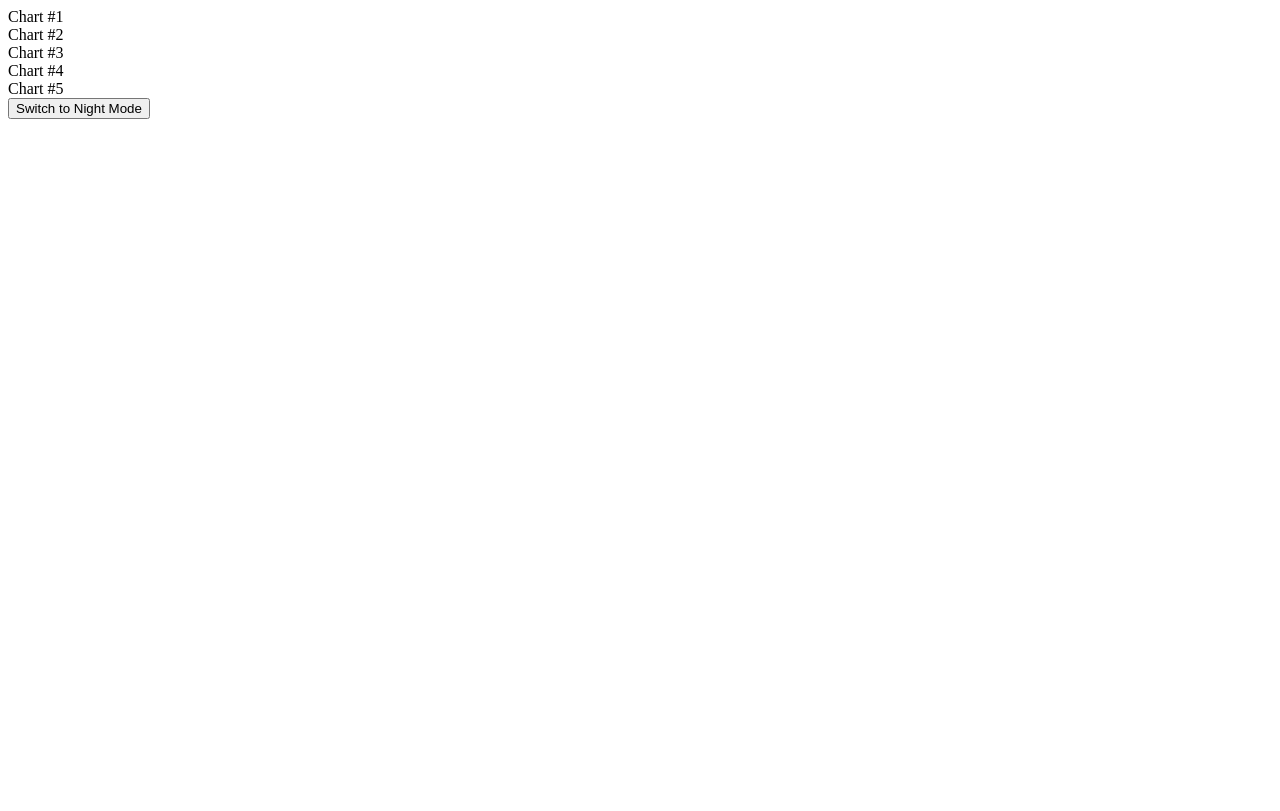
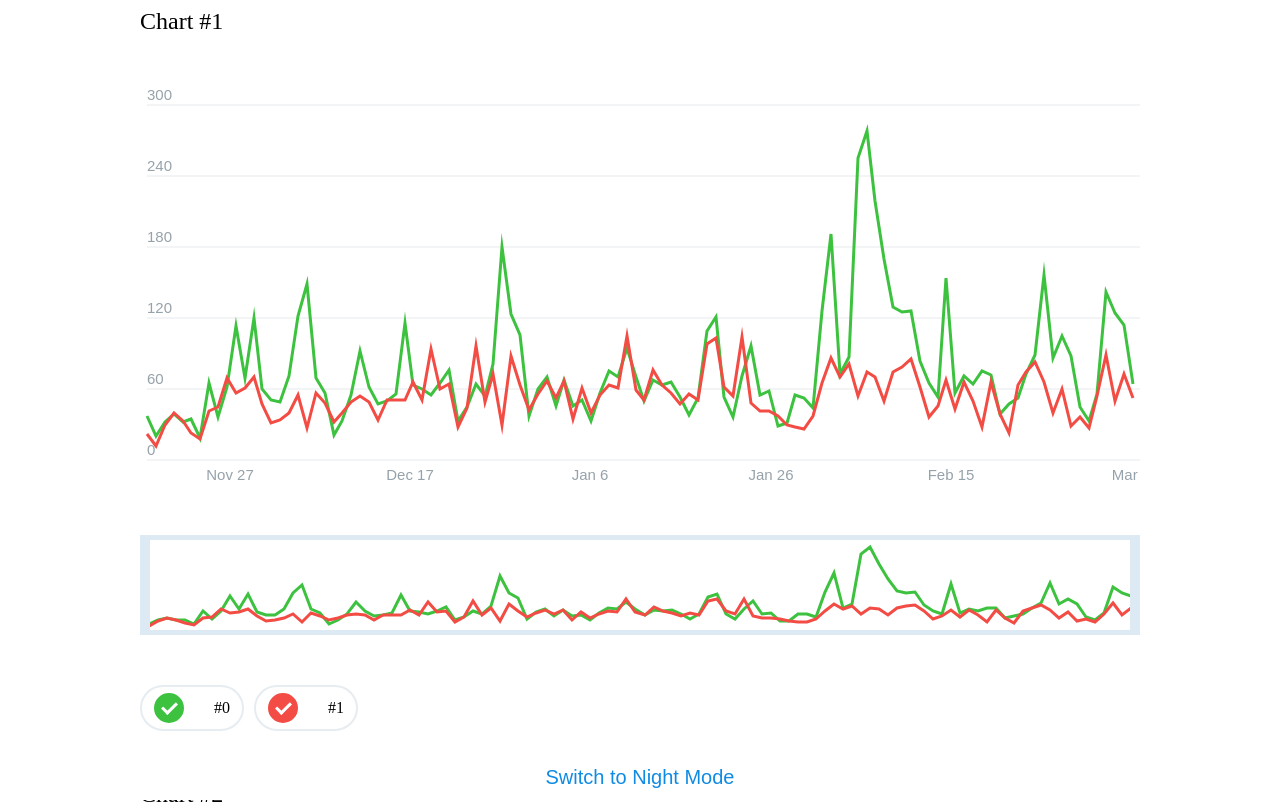
Before and after one commit to DimaKudosh/DimaKudosh.github.io, a plain HTML site: page telegram_contest/main.html in a window 1280 px wide. Shown: the top 811 px of the page. Drawn offline with Linux system fonts and the light colour scheme; files whose address does not match are found by name.

Commit message:
Fixed telegram contest js path

```diff
--- a/telegram_contest/main.html
+++ b/telegram_contest/main.html
@@ -30,6 +30,6 @@
 <div id="btn-container" class="btn-container">
     <button id="switch-mode-btn" class="btn">Switch to Night Mode</button>
 </div>
-<script src="telegram_contest/assets/bundle.min.js"></script>
+<script src="assets/bundle.min.js"></script>
 </body>
 </html>
```
